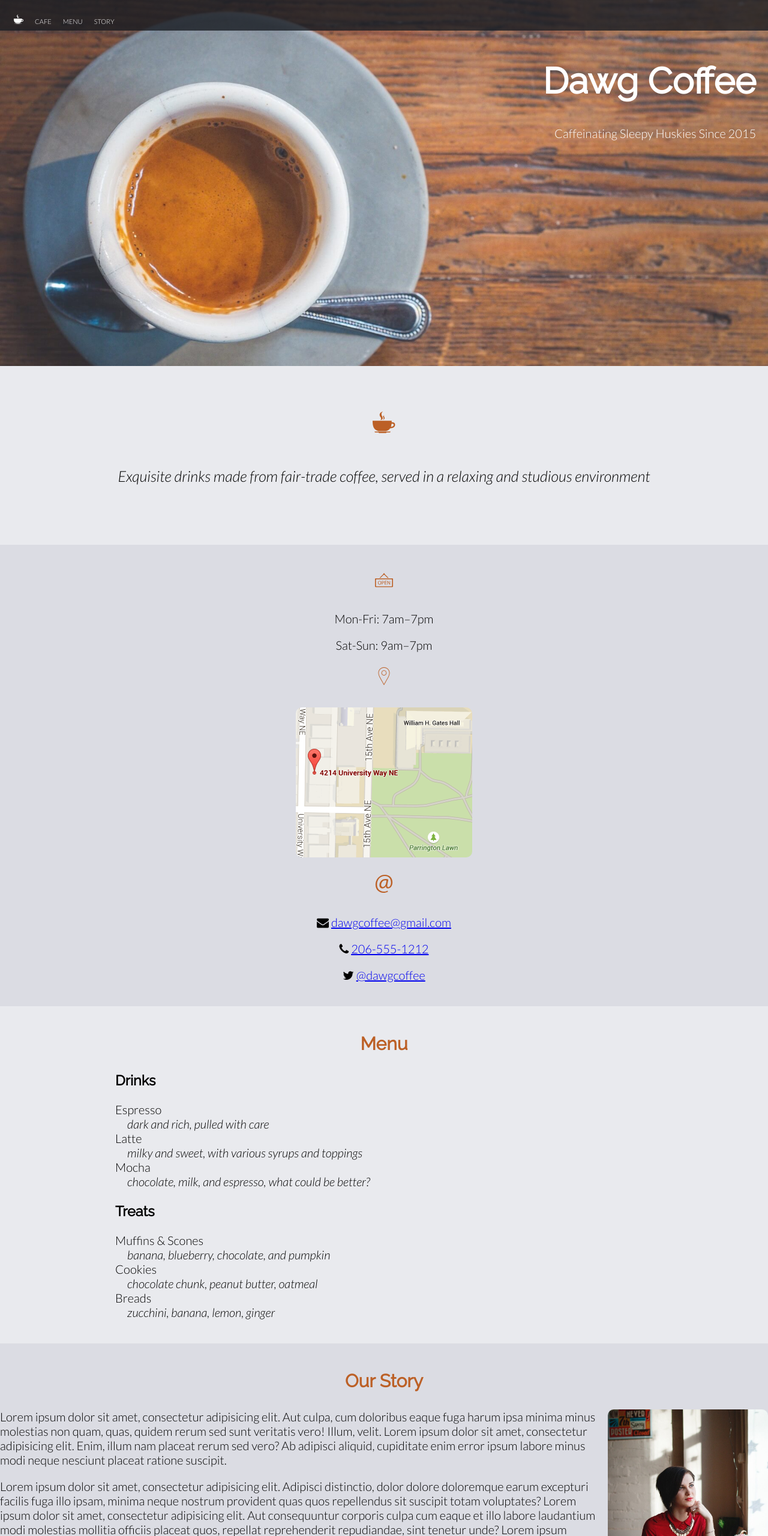
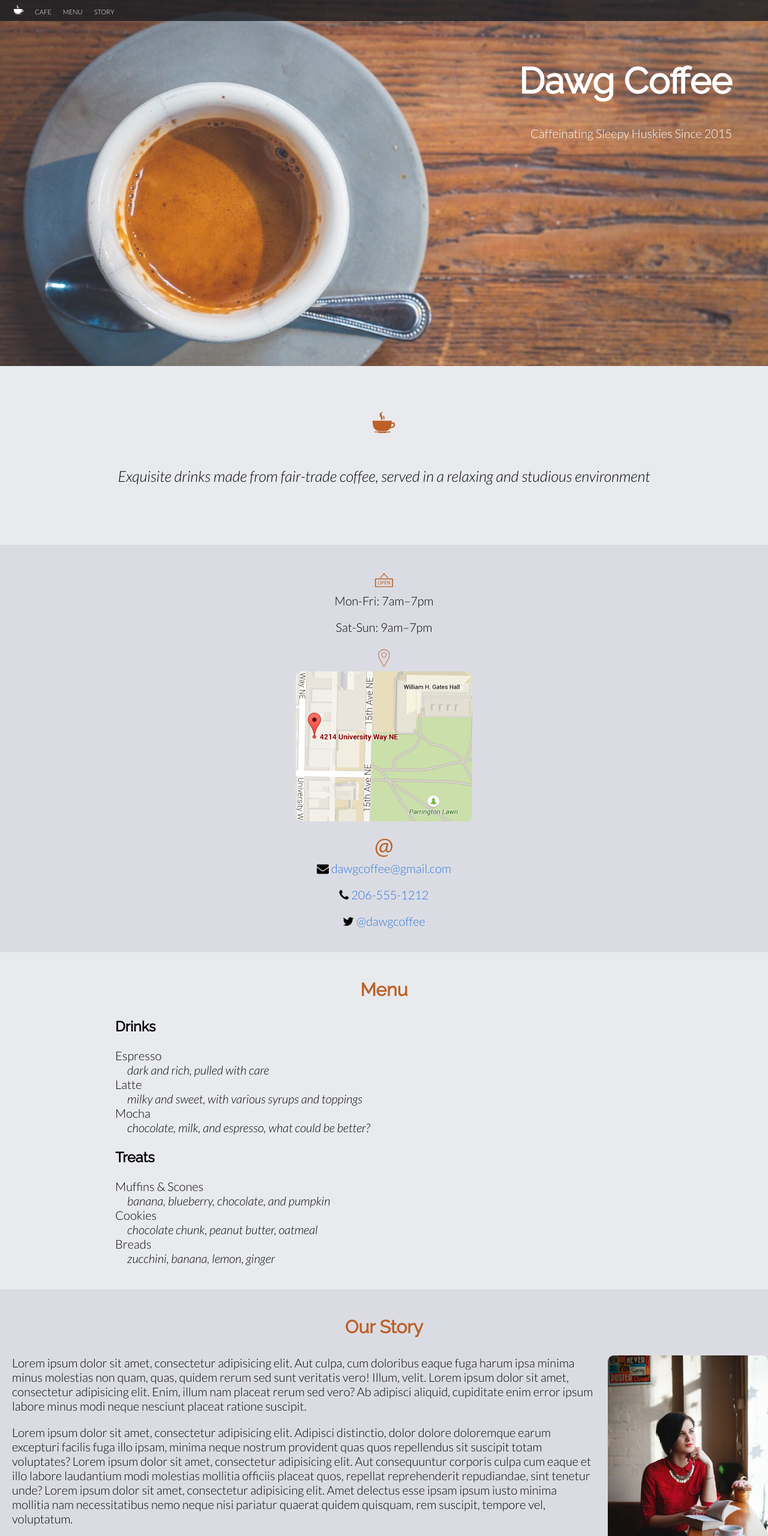
Before and after one commit to lisakoss/lab02-css, a plain HTML site: page index.html in a window 1280 px wide. Shown: the top 2560 px of the page at 60% size. Drawn offline with Linux system fonts and the light colour scheme.

Commit message:
add screenshots

```diff
--- a/css/main.css
+++ b/css/main.css
@@ -45,6 +45,7 @@ nav {
 }
 nav ul {
   padding-left: 15px;
+  margin-top: 0;
   margin-bottom: 0;
 }
 nav li {
@@ -67,7 +68,7 @@ nav a:focus {
 
 header {
   padding-top: 3em;
-  padding-right: 1em;
+  padding-right: 3em;
   background-image: url(../img/background-lg.jpg);
   background-size: cover;
   text-align: right;
@@ -107,6 +108,21 @@ section:nth-of-type(even) {
 #cafe {
   text-align: center;
 }
+#cafe h2 {
+  margin-bottom: 0;
+}
+#cafe p {
+  margin-top: 0;
+}
+#cafe a {
+  color: #2e79db;
+  text-decoration: none;
+}
+#cafe a:hover,
+#cafe a:focus {
+  color: #D87E28;
+  text-decoration: underline;
+}
 
 #menu {
     padding-left: 15%;
@@ -120,6 +136,9 @@ dd {
 
 #story {
   overflow: auto;
+}
+#story p {
+  padding-left: 1em;
 }
 #story img {
   float: right;
```
Also changed, not shown: example_screenshots/screenshot2.PNG (added), example_screenshots/screenshot3.PNG (added), example_screenshots/screenshot4.PNG (added), 1 other file.
